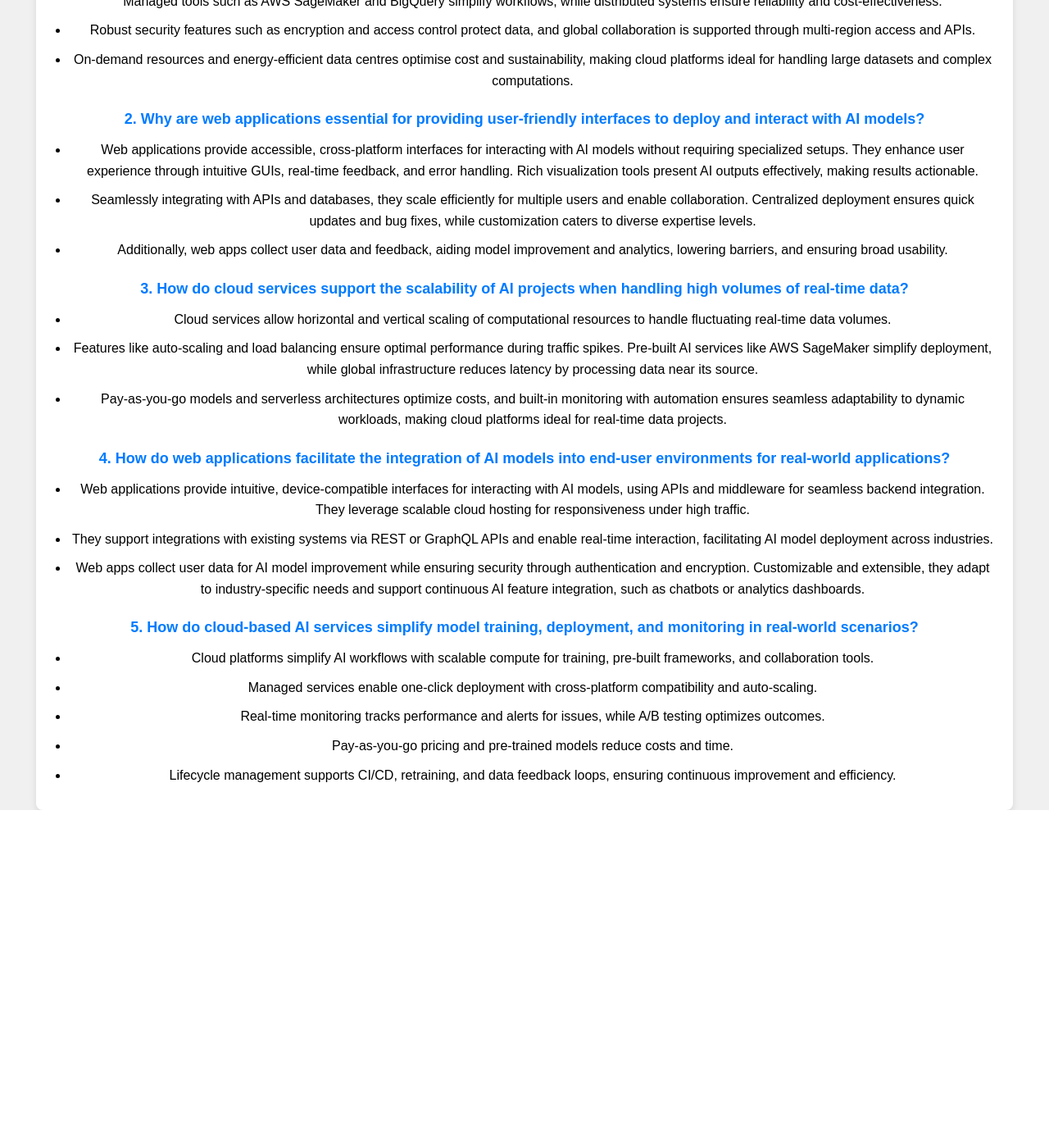
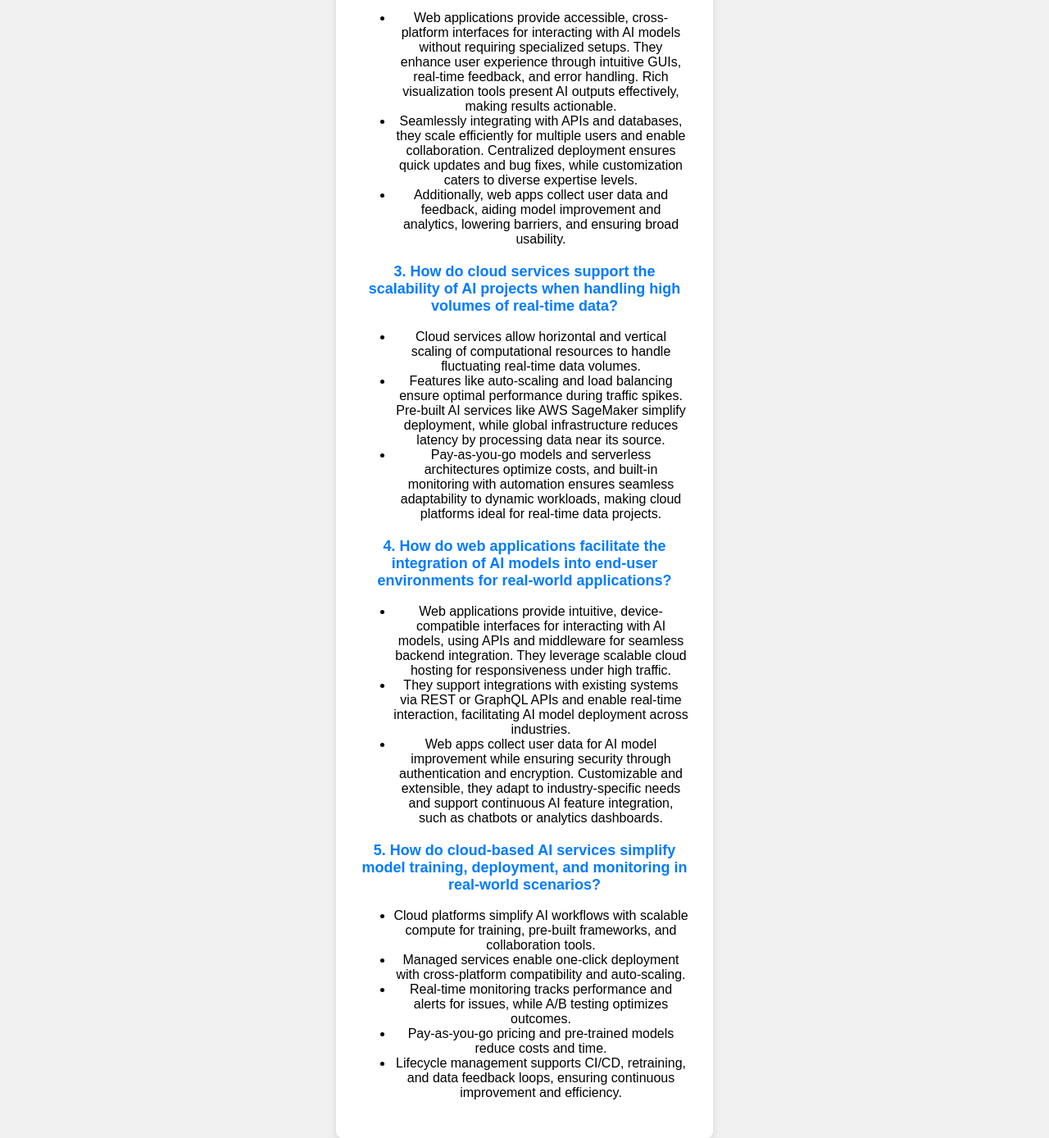
Before and after one commit to HanKun113/hhhh, a Flask app: page / in a window 1280 px wide. Shown: the whole page at 82% size. Before the commit the page ends 988 px from the top, so only its background shows below. Run offline with Flask 3, Linux system fonts and the light colour scheme.

Commit message:
Update index.html

```diff
--- a/templates/index.html
+++ b/templates/index.html
@@ -5,68 +5,40 @@
     <meta name="viewport" content="width=device-width, initial-scale=1.0">
     <title>Flask Example</title>
     <link rel="stylesheet" href="{{ url_for('static', filename='styles.css') }}">
-    <style>
-        body {
-            margin: 0;
-            padding: 0;
-            font-family: Arial, sans-serif;
-        }
-        .container {
-            max-width: 90%; /* Adjust to cover more of the page */
-            margin: 20px auto;
-            padding: 20px;
-            line-height: 1.6;
-        }
-        h1 {
-            text-align: center;
-            margin-bottom: 20px;
-        }
-        p {
-            font-weight: bold;
-            margin: 20px 0 10px 0;
-        }
-        ul {
-            padding-left: 20px; /* Left-align content */
-            margin: 0;
-        }
-        li {
-            margin-bottom: 10px;
-        }
-    </style>
 </head>
 <body>
 <div class="container">
     <h1>Wealth Management</h1>
     <div>
-        <p>1. How do cloud platforms enable the storage and processing of large datasets required for real-world AI projects?</p>
+        <p><strong>1. How do cloud platforms enable the storage and processing of large datasets required for real-world AI projects?</strong></p>
         <ul>
             <li>Cloud platforms provide scalable storage and compute resources, enabling elastic data management and high-performance processing for AI projects. Managed tools such as AWS SageMaker and BigQuery simplify workflows, while distributed systems ensure reliability and cost-effectiveness.</li>
             <li>Robust security features such as encryption and access control protect data, and global collaboration is supported through multi-region access and APIs.</li>
             <li>On-demand resources and energy-efficient data centres optimise cost and sustainability, making cloud platforms ideal for handling large datasets and complex computations.</li>
         </ul>
 
-        <p>2. Why are web applications essential for providing user-friendly interfaces to deploy and interact with AI models?</p>
+        <p><strong>2. Why are web applications essential for providing user-friendly interfaces to deploy and interact with AI models?</strong></p>
         <ul>
             <li>Web applications provide accessible, cross-platform interfaces for interacting with AI models without requiring specialized setups. They enhance user experience through intuitive GUIs, real-time feedback, and error handling. Rich visualization tools present AI outputs effectively, making results actionable.</li>
             <li>Seamlessly integrating with APIs and databases, they scale efficiently for multiple users and enable collaboration. Centralized deployment ensures quick updates and bug fixes, while customization caters to diverse expertise levels.</li>
             <li>Additionally, web apps collect user data and feedback, aiding model improvement and analytics, lowering barriers, and ensuring broad usability.</li>
         </ul>
 
-        <p>3. How do cloud services support the scalability of AI projects when handling high volumes of real-time data?</p>
+        <p><strong>3. How do cloud services support the scalability of AI projects when handling high volumes of real-time data?</strong></p>
         <ul>
             <li>Cloud services allow horizontal and vertical scaling of computational resources to handle fluctuating real-time data volumes.</li>
             <li>Features like auto-scaling and load balancing ensure optimal performance during traffic spikes. Pre-built AI services like AWS SageMaker simplify deployment, while global infrastructure reduces latency by processing data near its source.</li>
             <li>Pay-as-you-go models and serverless architectures optimize costs, and built-in monitoring with automation ensures seamless adaptability to dynamic workloads, making cloud platforms ideal for real-time data projects.</li>
         </ul>
 
-        <p>4. How do web applications facilitate the integration of AI models into end-user environments for real-world applications?</p>
+        <p><strong>4. How do web applications facilitate the integration of AI models into end-user environments for real-world applications?</strong></p>
         <ul>
             <li>Web applications provide intuitive, device-compatible interfaces for interacting with AI models, using APIs and middleware for seamless backend integration. They leverage scalable cloud hosting for responsiveness under high traffic.</li>
             <li>They support integrations with existing systems via REST or GraphQL APIs and enable real-time interaction, facilitating AI model deployment across industries.</li>
             <li>Web apps collect user data for AI model improvement while ensuring security through authentication and encryption. Customizable and extensible, they adapt to industry-specific needs and support continuous AI feature integration, such as chatbots or analytics dashboards.</li>
         </ul>
 
-        <p>5. How do cloud-based AI services simplify model training, deployment, and monitoring in real-world scenarios?</p>
+        <p><strong>5. How do cloud-based AI services simplify model training, deployment, and monitoring in real-world scenarios?</strong></p>
         <ul>
             <li>Cloud platforms simplify AI workflows with scalable compute for training, pre-built frameworks, and collaboration tools.</li>
             <li>Managed services enable one-click deployment with cross-platform compatibility and auto-scaling.</li>
```
